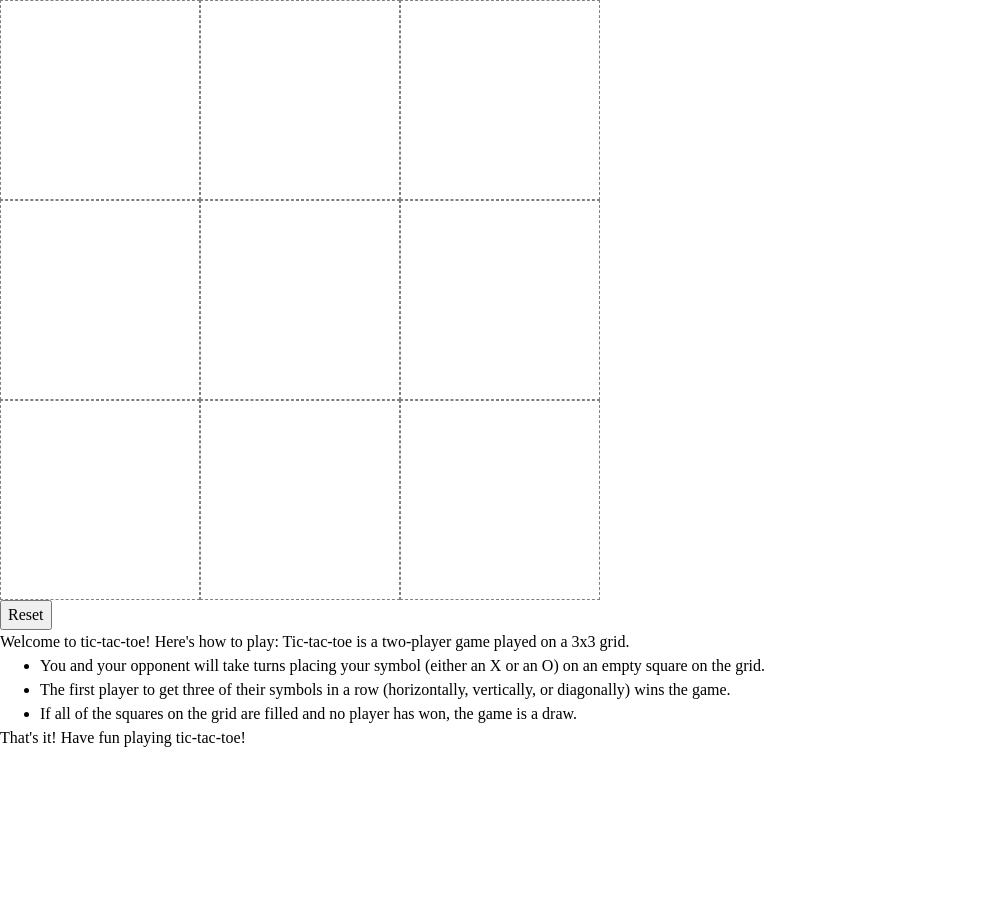
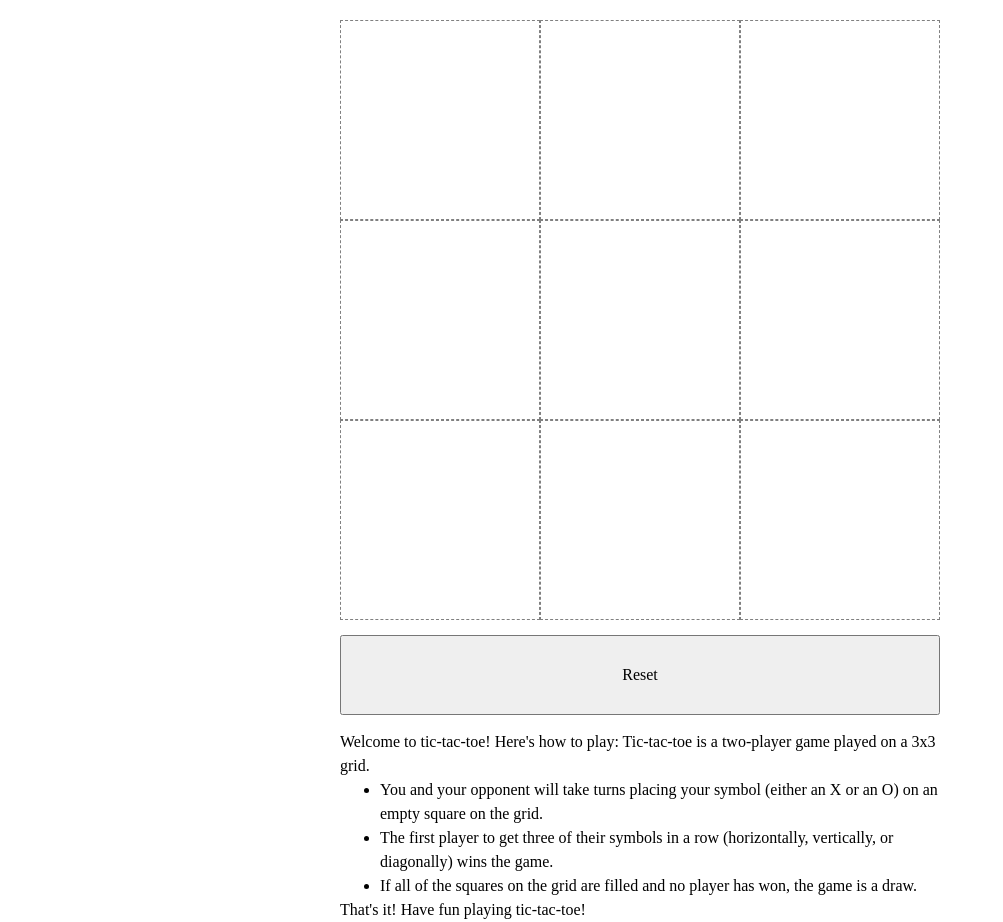
Before and after one commit to vpchar/tic-tac-toe, a website built with webpack: page src/index.html in a window 1280 px wide. Shown: the whole page, without its empty margins (0-1003 px from the left). Before the commit the page ends 800 px from the top, so only its background shows below. Built offline with nearby package versions, Linux system fonts and the light colour scheme.

Commit message:
center things in css

```diff
--- a/src/style.css
+++ b/src/style.css
@@ -51,13 +51,14 @@
     isolation: isolate;
   }
 /* Add some style to the game */
+
 .game {
   display: grid;
-  grid-template-columns: repeat(3,25vh);
+  grid-template-columns: repeat(3,min(25vh,25vw));
 }
 .square {
-  width: 25vh;
-  height: 25vh;
+  width: min(25vh,25vw);
+  height: min(25vh,25vw);
   min-width: 100px;
   min-height: 100px;
   display: flex;
@@ -68,3 +69,13 @@
   cursor: pointer;
   border:1px dashed gray;
 }
+#resetButton{
+    width: min(75vh,75vw);
+    height: min(10vh,10vw);
+    margin-top: 15px;
+    margin-bottom: 15px;
+}
+body{
+    width: min(75vh,75vw);
+    margin: 20px auto;
+}
```
